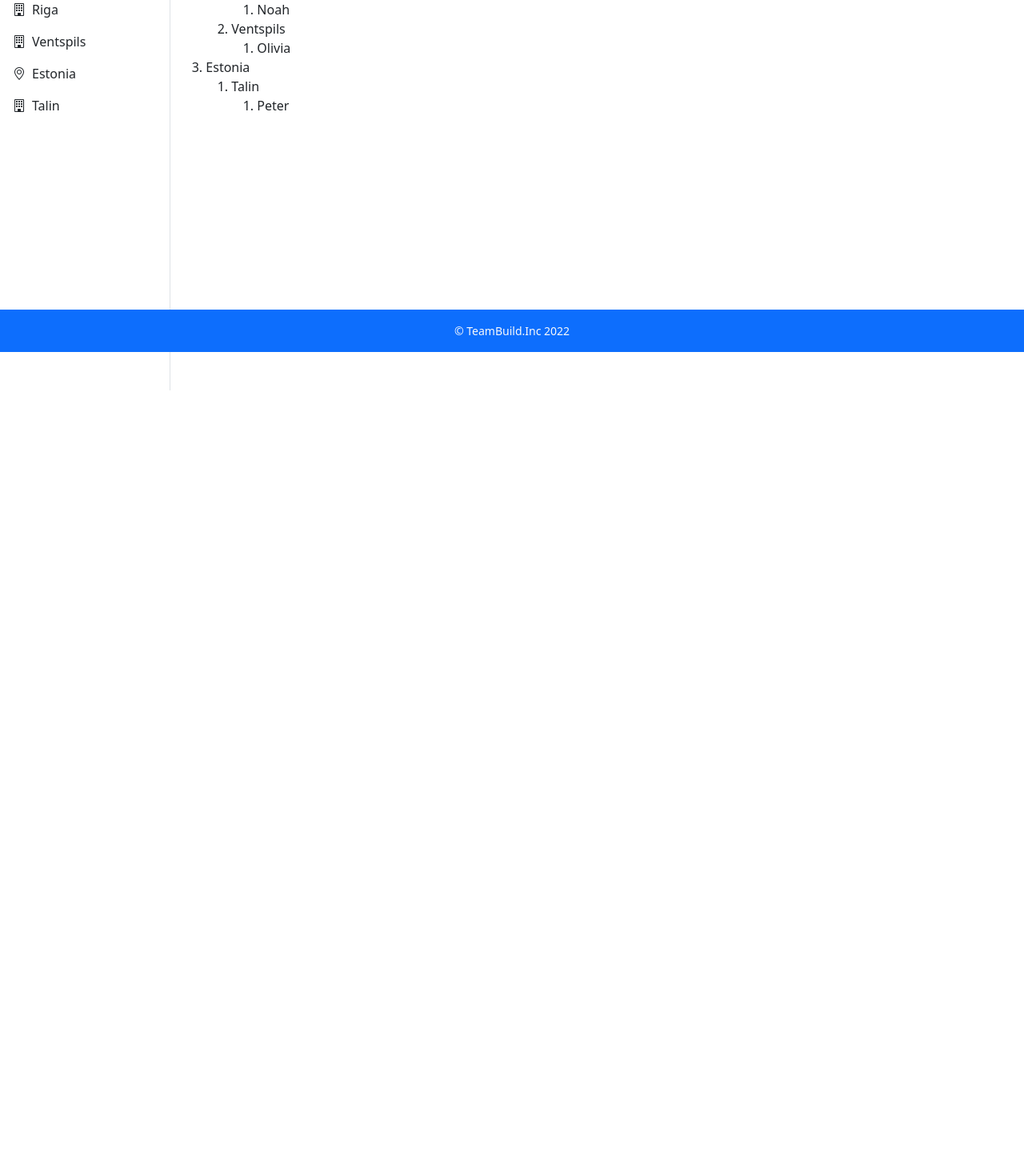
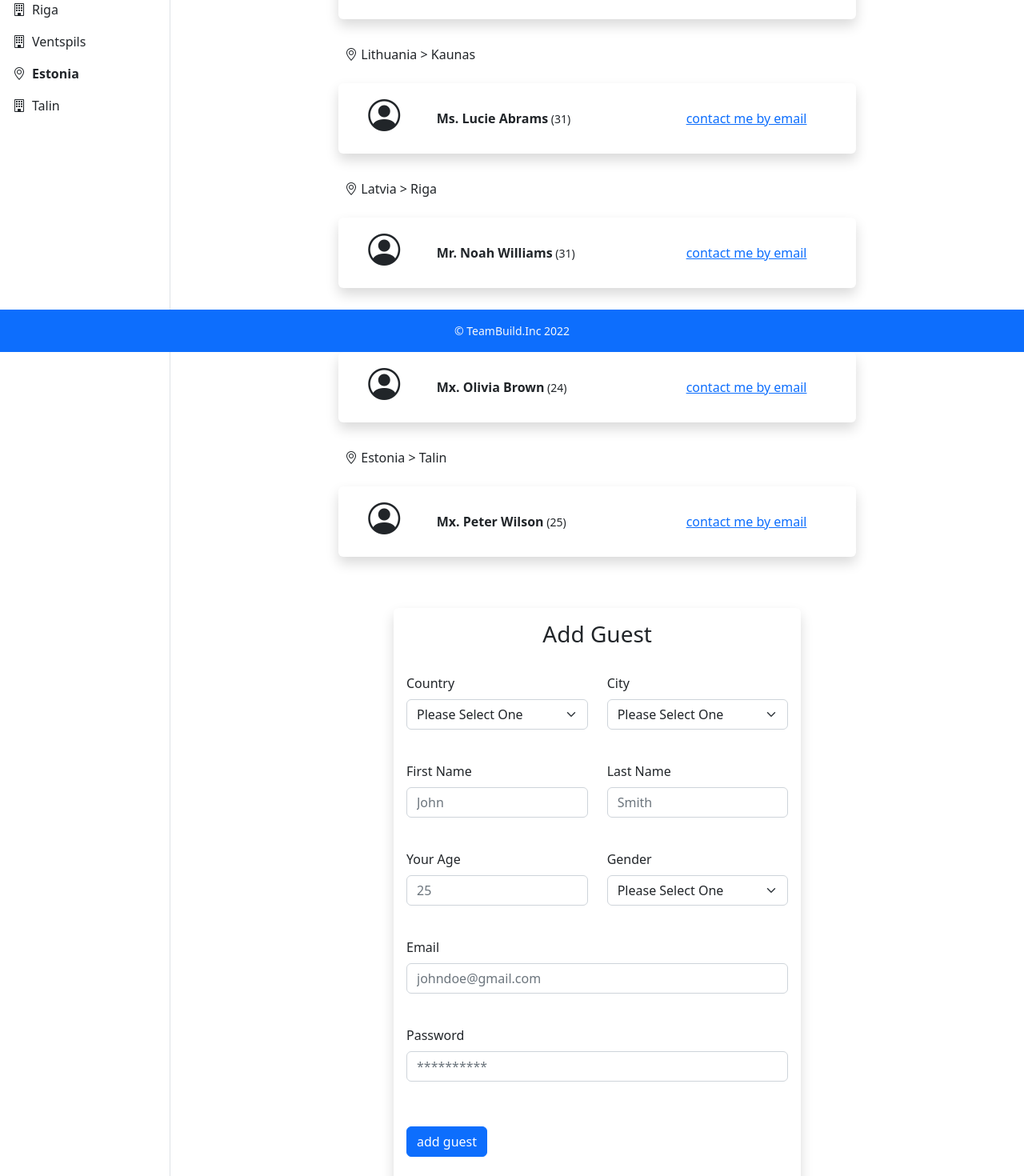
Before and after one commit to Aiwe30/guests, a Vue app: page / in a window 1280 px wide. Shown: the part 360-1830 px from the top of the page at 80% size. Before the commit the page ends 848 px from the top, so only its background shows below. Built offline with nearby package versions, Linux system fonts and the light colour scheme.

Commit message:
cAdded guests.json, guestStore.js Updated HomePage.vue

```diff
--- /dev/null
+++ b/src/components/forms/CreateGuestForm.vue
@@ -0,0 +1,163 @@
+<script setup>
+import {reactive, computed, ref} from "vue";
+import useVuelidate from "@vuelidate/core";
+import { required, alpha, integer, minValue, maxValue, email, alphaNum, minLength } from "@vuelidate/validators";
+import { useGuestStore } from "../../stores/guestStore.js";
+import { useRouter } from "vue-router";
+
+const router = useRouter();
+const guestStore = useGuestStore();
+
+const guest = reactive({
+  country_id: '',
+  city_id: '',
+  firstName: '',
+  lastName: '',
+  age: '',
+  gender: '',
+  email: '',
+  password: ''
+});
+
+const guestValidationRules = computed(() => {
+  return {
+    country_id: {required, integer},
+    city_id: {required, integer},
+    firstName: {required, alpha},
+    lastName: {required, alpha},
+    age: {required, integer, minValue: minValue(18), maxValue: maxValue(130)},
+    gender: {required, alpha},
+    email: {required, email},
+    password: {required, alphaNum, minLength: minLength(2)}
+  }
+});
+
+const v$ = useVuelidate(guestValidationRules, guest);
+
+const storeGuest = async () => {
+  const validateGuest = await v$.value.$validate();
+  if (validateGuest) {
+    guestStore.storeGuest({
+      country_id: guest.country_id,
+      city_id: guest.city_id,
+      firstName: guest.firstName,
+      lastName: guest.lastName,
+      age: guest.age,
+      gender: guest.gender,
+      email: guest.email,
+      password: guest.password
+    });
+    v$.value.$reset();
+    resetTeamMemberValues();
+    await router.push('/');
+  }
+}
+
+const resetTeamMemberValues = () => {
+  guest.country_id = '';
+  guest.city_id = '';
+  guest.firstName = '';
+  guest.lastName = '';
+  guest.age = '';
+  guest.gender = '';
+  guest.email = '';
+  guest.password = ''
+}
+
+const cities = guestStore.getAllGuests.flatMap((country) => {
+  return country.cities.filter((city) => {
+    return city.country_id === 1;
+  });
+});
+
+</script>
+
+<template>
+  <div class="container d-flex justify-content-center">
+    <div class="card border-0 shadow col-12 col-lg-8 col-xl-6">
+      <h3 class="card-title text-center mt-3">Add Guest</h3>
+
+      <form class="row card-body" @submit.prevent="storeGuest">
+        <div class="col-md-6 my-2">
+          <label for="country-id" class="form-label">Country</label>
+          <select id="country-id" class="form-select" name="country_id" v-model="guest.country_id">
+            <option disabled value="" selected>Please Select One</option>
+            <option :value="country.id" v-for="country in guestStore.getAllGuests" :key="country.id">{{ country.name }}</option>
+          </select>
+          <span class="text-danger ms-3 my-2">
+            <small v-if="v$.country_id.$errors[0]">{{ v$.country_id.$errors[0].$message }}</small>
+          </span>
+        </div>
+
+        <div class="col-md-6 my-2">
+          <label for="city-id" class="form-label">City</label>
+          <select id="city-id" class="form-select" name="city_id" v-model="guest.city_id">
+            <option disabled value="" selected>Please Select One</option>
+            <option :value="city.id" v-for="city in cities" :key="city.id">{{ city.name}}</option>
+          </select>
+          <span class="text-danger ms-3 my-2">
+            <small v-if="v$.city_id.$errors[0]">{{ v$.city_id.$errors[0].$message }}</small>
+          </span>
+        </div>
+
+        <div class="col-md-6 my-2">
+          <label for="first-name" class="form-label">First Name</label>
+          <input type="text" id="first-name" class="form-control" name="first_name" placeholder="John" v-model="guest.firstName">
+          <span class="text-danger ms-3 my-2">
+            <small v-if="v$.firstName.$errors[0]">{{ v$.firstName.$errors[0].$message }}</small>
+          </span>
+        </div>
+
+        <div class="col-md-6 my-2">
+          <label for="last-name" class="form-label">Last Name</label>
+          <input type="text" id="last-name" class="form-control" name="last_name" placeholder="Smith" v-model="guest.lastName">
+          <span class="text-danger ms-3 my-2">
+            <small v-if="v$.lastName.$errors[0]">{{ v$.lastName.$errors[0].$message }}</small>
+          </span>
+        </div>
+
+        <div class="col-md-6 my-2">
+          <label for="age" class="form-label">Your Age</label>
+          <input type="number" id="age" class="form-control" name="age" placeholder="25" v-model="guest.age">
+          <span class="text-danger ms-3 my-2">
+            <small v-if="v$.age.$errors[0]">{{ v$.age.$errors[0].$message }}</small>
+          </span>
+        </div>
+
+        <div class="col-md-6 my-2">
+          <label for="gender" class="form-label">Gender</label>
+          <select id="gender" class="form-select" name="gender" v-model="guest.gender">
+            <option disabled value="" selected>Please Select One</option>
+            <option value="Ms">Woman</option>
+            <option value="Mr">Man</option>
+            <option value="Mx">Prefer not to state</option>
+          </select>
+          <span class="text-danger ms-3 my-2">
+            <small v-if="v$.gender.$errors[0]">{{ v$.gender.$errors[0].$message }}</small>
+          </span>
+        </div>
+
+        <div class="my-2">
+          <label for="email" class="form-label">Email</label>
+          <input type="email" id="email" class="form-control" name="email" placeholder="johndoe@gmail.com" v-model.trim="guest.email">
+          <span class="text-danger ms-3 my-2">
+            <small v-if="v$.email.$errors[0]">{{ v$.email.$errors[0].$message }}</small>
+          </span>
+        </div>
+
+        <div class="my-2">
+          <label for="password" class="form-label">Password</label>
+          <input type="password" id="password" class="form-control" name="password" placeholder="**********" v-model.trim="guest.password">
+          <span class="text-danger ms-3 my-2">
+            <small v-if="v$.password.$errors[0]">{{ v$.password.$errors[0].$message }}</small>
+          </span>
+        </div>
+
+        <div class="my-4">
+          <button type="submit" class="btn btn-primary">add guest</button>
+        </div>
+      </form>
+
+    </div>
+  </div>
+</template>
--- a/src/views/pages/CityPage.vue
+++ b/src/components/lists/GuestList.vue
@@ -1,25 +1,20 @@
 <script setup>
 import { useGuestStore } from "../../stores/guestStore.js";
-import { useRoute} from 'vue-router';
-
 const guestStore = useGuestStore();
 guestStore.loadAllGuests();
-
-const route = useRoute();
-const routeId = route.params.id;
-
-const cities = guestStore.getAllGuests.flatMap((country) => {
-  return country.cities.filter((city) => city.id === Math.floor(routeId));
-});
 </script>
 <template>
   <div class="container d-flex justify-content-center mb-5">
-    <div class="card border-0 col-12 col-lg-10 col-xl-8" v-for="city in cities" :key="city.id">
-      <div class="card-title text-center mt-3">
-        <h5>{{ city.name }}</h5>
-      </div>
-      <div class="card-body">
-        <div class="card border-0 shadow my-2" v-for="guest in city.guests" :key="guest.id">
+    <div class="card border-0 col-12 col-lg-10 col-xl-8">
+      <span v-for="country in guestStore.getAllGuests" :key="country.id">
+        <span v-for="city in country.cities" :key="city.id">
+          <div class="card-title mt-3 ms-4">
+            <i class="bi bi-geo-alt"></i>
+            {{ country.name }} > {{ city.name }}
+          </div>
+          <span v-for="guest in city.guests" :key="guest.id">
+            <div class="card-body">
+        <div class="card border-0 shadow">
           <div class="row card-body">
             <div class="col-md-2 d-flex justify-content-center align-content-center">
               <h1><i class="bi bi-person-circle"></i></h1>
@@ -31,11 +26,14 @@ const cities = guestStore.getAllGuests.flatMap((country) => {
               </div>
             </div>
             <div class="col-md-5 mt-3 mt-md-0 d-flex flex-column justify-content-center align-items-center">
-              <a href = "mailto: {{ guest.email}}">contact me by email</a>
+              <a :href = "'mailto:' + guest.email">contact me by email</a>
             </div>
           </div>
         </div>
       </div>
+          </span>
+        </span>
+      </span>
     </div>
   </div>
 </template>
--- a/src/data/guests.json
+++ b/src/data/guests.json
@@ -10,6 +10,7 @@
         "guests": [
         {
           "id": 1,
+          "country_id": 1,
           "city_id": 1,
           "firstName": "Jessica",
           "lastName": "Anderson",
@@ -20,6 +21,7 @@
         },
         {
           "id": 2,
+          "country_id": 1,
           "city_id": 1,
           "firstName": "Richard",
           "lastName": "Anderson",
@@ -37,6 +39,7 @@
         "guests": [
           {
             "id": 3,
+            "country_id": 1,
             "city_id": 2,
             "firstName": "Lucie",
             "lastName": "Abrams",
@@ -60,6 +63,7 @@
         "guests": [
           {
             "id": 4,
+            "country_id": 2,
             "city_id": 3,
             "firstName": "Noah",
             "lastName": "Williams",
@@ -77,6 +81,7 @@
         "guests": [
           {
             "id": 5,
+            "country_id": 2,
             "city_id": 4,
             "firstName": "Olivia",
             "lastName": "Brown",
@@ -100,6 +105,7 @@
         "guests": [
           {
             "id": 6,
+            "country_id": 3,
             "city_id": 5,
             "firstName": "Peter",
             "lastName": "Wilson",
--- a/src/stores/guestStore.js
+++ b/src/stores/guestStore.js
@@ -10,6 +10,12 @@ export const useGuestStore = defineStore('GuestStore', {
         async loadAllGuests() {
             this.guests = (await import("../data/guests.json")).default;
         },
+        storeGuest(guest) {
+            this.guests[guest.country_id -1].cities[guest.city_id -1].guests.push({
+                id: 11,
+                ...guest
+            });
+        }
     },
     getters: {
         getAllGuests(state) {
--- a/src/views/layout/SideBarLayout.vue
+++ b/src/views/layout/SideBarLayout.vue
@@ -19,7 +19,7 @@ guestStore.loadAllGuests();
       <li class="list-group-item border-0 p-0" v-for="country in guestStore.getAllGuests" :key="country.id">
         <div class="nav-link px-3 py-2">
           <i class="bi bi-geo-alt"></i>
-          <span class="ms-2 d-none d-sm-inline">{{ country.name}}</span>
+          <span class="ms-2 d-none d-sm-inline"><strong>{{ country.name}}</strong></span>
         </div>
         <ul class="list-group m-0 p-0">
           <li class="list-group-item border-0 p-0" v-for="(city, index) in country.cities" :key="index">
--- a/src/views/pages/HomePage.vue
+++ b/src/views/pages/HomePage.vue
@@ -1,27 +1,15 @@
 <script setup>
 import { useGuestStore } from "../../stores/guestStore.js";
+import CreateGuestForm from "../../components/forms/CreateGuestForm.vue";
+import GuestList from "../../components/lists/GuestList.vue";
 
 const guestStore = useGuestStore();
 guestStore.loadAllGuests();
 </script>
 
 <template>
-  <h1>Home Page</h1>
-  <ol>
-    <li v-for="country in guestStore.getAllGuests" :key="country.id">
-      {{ country.name }}
-      <ol>
-        <li v-for="city in country.cities" :key="city.id">
-          {{ city.name}}
-          <ol>
-            <li v-for="guest in city.guests" :key="guest.id">
-              {{ guest.firstName }}
-            </li>
-          </ol>
-        </li>
-      </ol>
-    </li>
-  </ol>
+  <GuestList />
+  <CreateGuestForm />
 </template>
 
 <style scoped>
```
